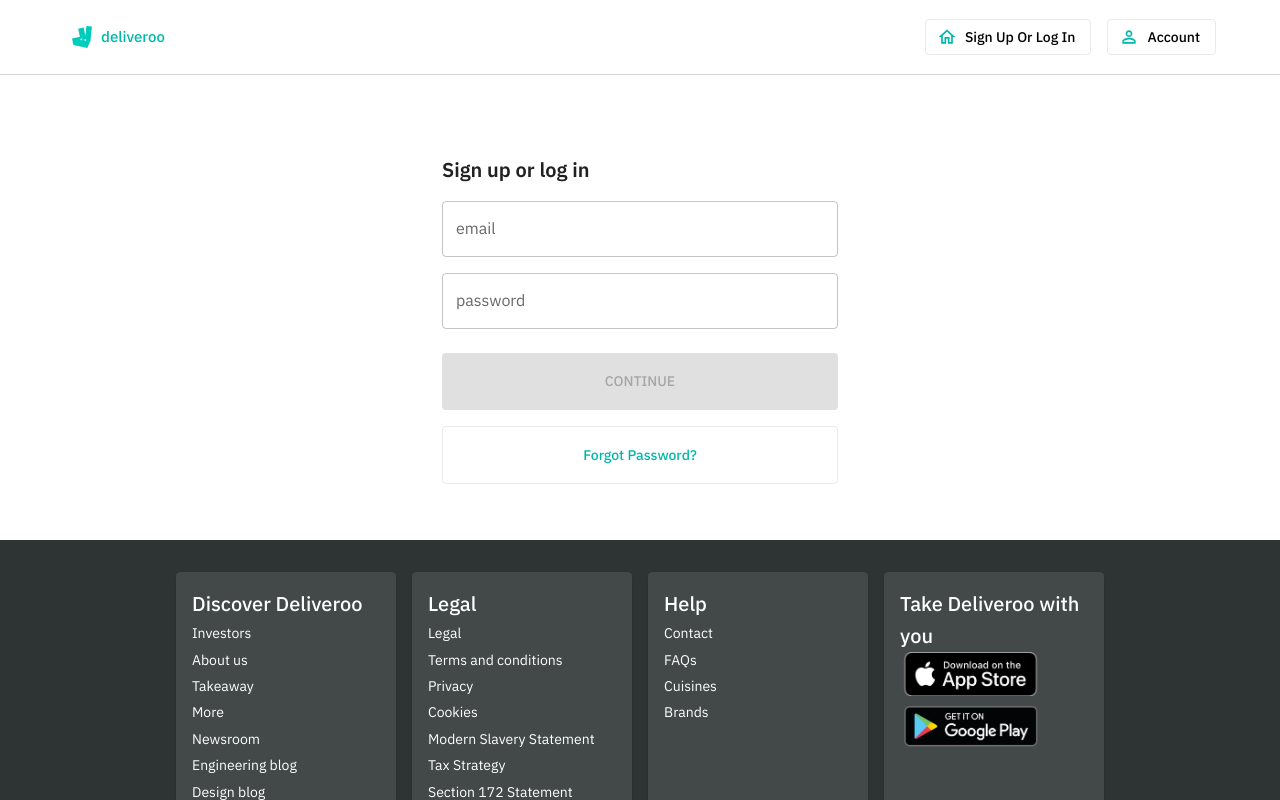
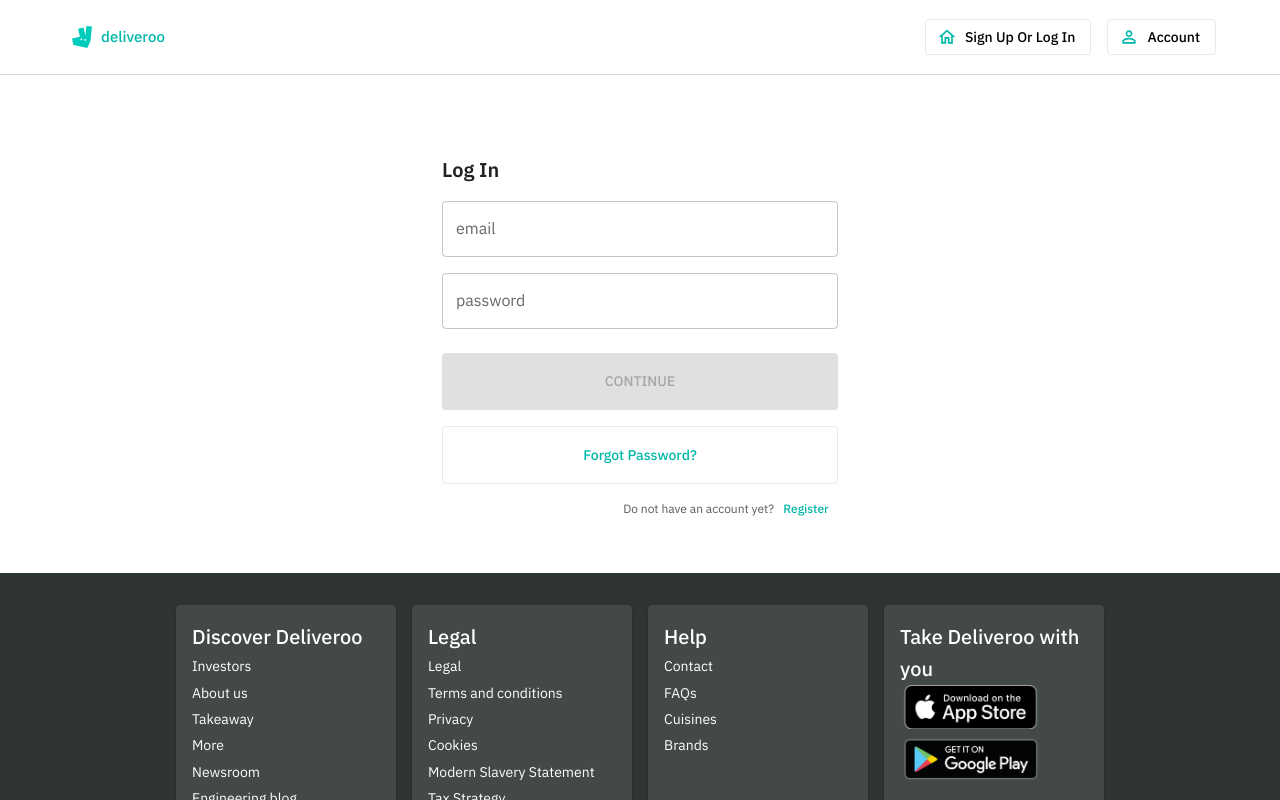
Before and after one commit to schndra/deliveroo-store, a React (Vite) app in the folder client/: page /register in a window 1280 px wide. Both pictures are taken after a click on the button "Continue with Email". Shown: the top 800 px of the page. Built offline with nearby package versions, Linux system fonts and the light colour scheme.

Commit message:
feat(client): add register user functionality

```diff
--- a/client/src/feature/user/userSlice.js
+++ b/client/src/feature/user/userSlice.js
@@ -7,12 +7,25 @@
   removeUserFromLocalStorage,
 } from "../../utils";
 import { toast } from "react-toastify";
+import { Navigate } from "react-router-dom";
 // import { customFetch } from "../../utils";
 
 const initialState = {
   isLoading: false,
   user: getUserFromLocalStorage(),
 };
+
+export const registerUser = createAsyncThunk(
+  "user/registerUser",
+  async (user, thunkAPI) => {
+    try {
+      const resp = await customFetch.post("/auth/register", user);
+      return resp.data;
+    } catch (error) {
+      return thunkAPI.rejectWithValue(error.response.data.msg);
+    }
+  }
+);
 
 export const loginUser = createAsyncThunk(
   "user/loginUser",
@@ -51,6 +64,19 @@
       .addCase(loginUser.rejected, (state, action) => {
         state.isLoading = false;
         toast.error(action.payload);
+      })
+      .addCase(registerUser.pending, (state) => {
+        state.isLoading = true;
+      })
+      .addCase(registerUser.fulfilled, (state, action) => {
+        const { user, msg } = action.payload;
+        console.log(action, "chek user data after registering");
+        state.isLoading = false;
+        toast.success(msg);
+      })
+      .addCase(registerUser.rejected, (state, action) => {
+        state.isLoading = false;
+        toast.error(action.payload);
       });
   },
 });
--- a/client/src/pages/ProtectedRoutes.jsx
+++ b/client/src/pages/ProtectedRoutes.jsx
@@ -1,3 +1,4 @@
+// import { useEffect } from "react";
 import { useSelector } from "react-redux";
 import { Navigate } from "react-router-dom";
 
--- a/client/src/pages/Register.jsx
+++ b/client/src/pages/Register.jsx
@@ -1,33 +1,29 @@
 import { useSelector, useDispatch } from "react-redux";
 /* eslint-disable no-unused-vars */
-import { Button, Container, TextField, Typography } from "@mui/material";
+import { Box, Button, Container, TextField, Typography } from "@mui/material";
 import { useEffect, useState } from "react";
 import { SocialLoginButtons } from "../components/SocialLoginButtons";
-import { loginUser } from "../feature/user/userSlice";
+import { loginUser, registerUser } from "../feature/user/userSlice";
 import { Navigate, redirect, useNavigate } from "react-router-dom";
+import { toast } from "react-toastify";
 
 const initialState = {
   name: "",
   email: "",
   password: "",
   isRegisterWithEmail: false,
+  isMember: true,
 };
 
 const Register = () => {
-  const { isLoading, user } = useSelector((state) => state.user);
+  const { user } = useSelector((state) => state.user);
   console.log(user);
   const dispatch = useDispatch();
-  // const navigate = useNavigate();
+  const navigate = useNavigate();
 
   // console.log(user, "x");
   const [values, setValues] = useState(initialState);
   const [isValidEmail, setIsValidEmail] = useState(false);
-
-  // useEffect(() => {
-  //   if (user) {
-  //     navigate("/");
-  //   }
-  // }, [user, navigate]);
 
   const validateEmail = (input) => {
     const emailRegex = /^[^\s@]+@[^\s@]+\.[^\s@]+$/;
@@ -48,14 +44,24 @@
     setValues({ ...values, isRegisterWithEmail: true });
   };
 
-  const submit = (e) => {
+  const submit = async (e) => {
     e.preventDefault();
-    const { name, email, password, isRegisterWithEmail } = values;
+    const { isMember, name, email, password, isRegisterWithEmail } = values;
 
-    if (isRegisterWithEmail) {
+    if ((!isMember && !name) || !password) {
+      toast.error("Please fill all fields");
+      return;
+    }
+    if (isRegisterWithEmail && isMember) {
+      //log in user
+      console.log("log in");
       dispatch(loginUser({ email, password }));
       return;
     }
+
+    dispatch(registerUser({ email, password, name }));
+    setValues(initialState);
+    // navigate("/register");
   };
 
   return (
@@ -71,8 +77,22 @@
         component="h1"
         sx={{ mt: 2, mb: 2, fontSize: "20px", fontWeight: "600" }}
       >
-        Sign up or log in
+        {values.isRegisterWithEmail && !values.isMember
+          ? "Sign up"
+          : values.isRegisterWithEmail && values.isMember
+          ? "Log In"
+          : "Sign up or log in"}
       </Typography>
+      {values.isRegisterWithEmail && !values.isMember && (
+        <TextField
+          id="name"
+          label="name"
+          variant="outlined"
+          fullWidth
+          sx={{ marginBottom: "1rem" }}
+          onChange={handleChange}
+        />
+      )}
       {values.isRegisterWithEmail && (
         <TextField
           id="email"
@@ -135,6 +155,28 @@
           Forgot password?
         </Button>
       )}
+      {values.isRegisterWithEmail && (
+        <Box sx={{ textAlign: "right" }}>
+          <Typography variant="caption" gutterBottom color={"secondary.300"}>
+            {values.isRegisterWithEmail && values.isMember
+              ? " Do not have an account yet?"
+              : "already Have an account ?"}
+          </Typography>
+          <Button
+            variant="text"
+            sx={{
+              textTransform: "capitalize",
+              fontSize: "12px",
+            }}
+            onClick={() => setValues({ ...values, isMember: !values.isMember })}
+          >
+            {values.isRegisterWithEmail && values.isMember
+              ? "Register"
+              : "Log In"}
+          </Button>
+        </Box>
+      )}
+
       {!values.isRegisterWithEmail && (
         <SocialLoginButtons handleRegisterWithEmail={handleRegisterWithEmail} />
       )}
```
Also changed, not shown: 1 other file (tests, documents, lock files or other folders).
